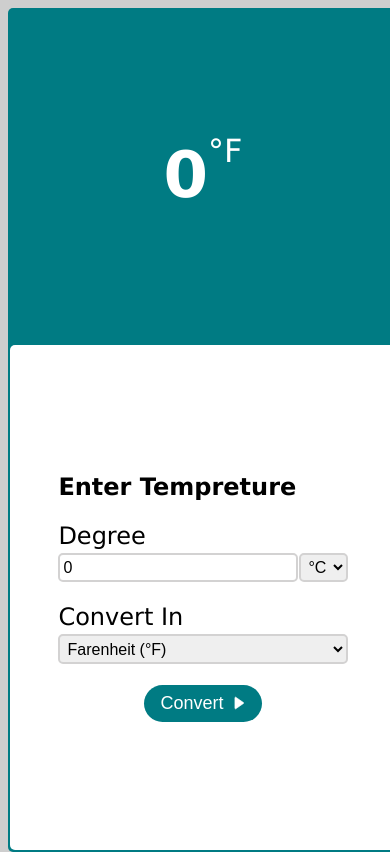
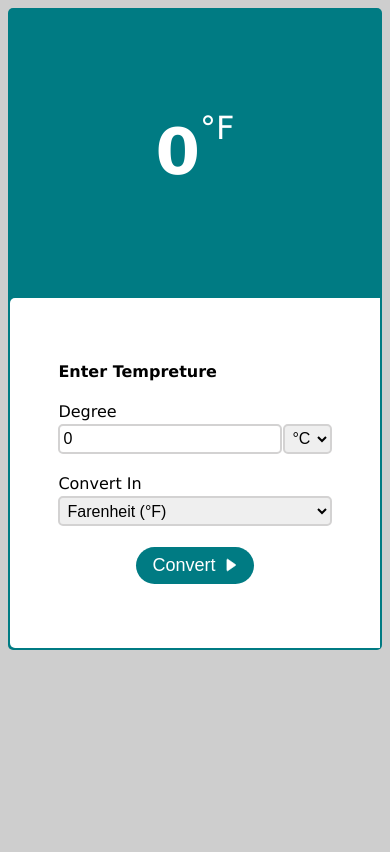
Before and after one commit to ali-chughtai/TempretireConverter, a plain HTML site: page index.html in a window 390 px wide. Drawn offline with Linux system fonts and the light colour scheme.

Commit message:
Fourth  Commit

```diff
--- a/style.css
+++ b/style.css
@@ -4,15 +4,12 @@ body{
     user-select: none;
     background-color: rgb(206, 206, 206);
     font-family: 'Lucida Sans', 'Lucida Sans Regular', 'Lucida Grande', 'Lucida Sans Unicode', Geneva, Verdana, sans-serif;
-    overflow-y: hidden;
-    overflow-x: hidden;
 }
 main{
     width: 100%;
     max-width: 60rem;
     margin: 0 auto;
-    position: absolute;
-
+    margin-top: 12rem;
 }
 main .card{
     display: flex;
@@ -105,12 +102,16 @@ main .rightDiv p{
         max-width: 100%;
     }
     .leftDiv{
-        padding: 0rem;
+        gap: 1rem;
+        padding: 4rem 3rem !important;
+        font-size: medium !important;
+
     }
+
 
 }
 
-@media screen and (max-width:348px) {
+@media screen and (max-width:379px) {
 
     .formRow{
         flex-direction: column;
```
